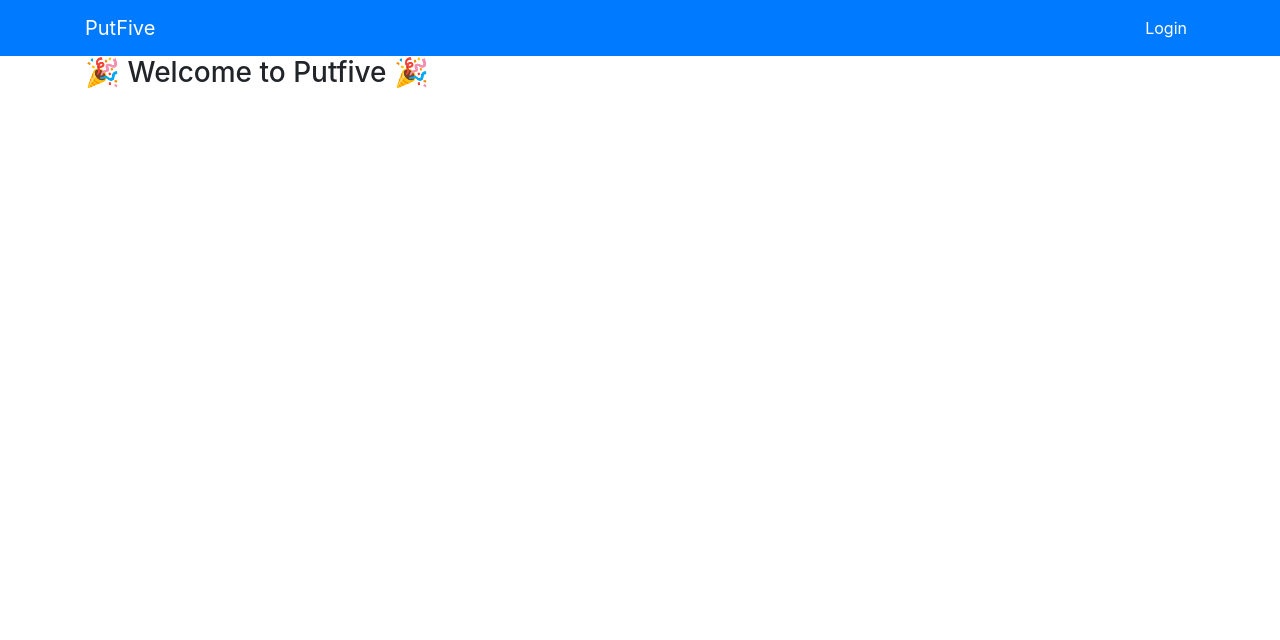
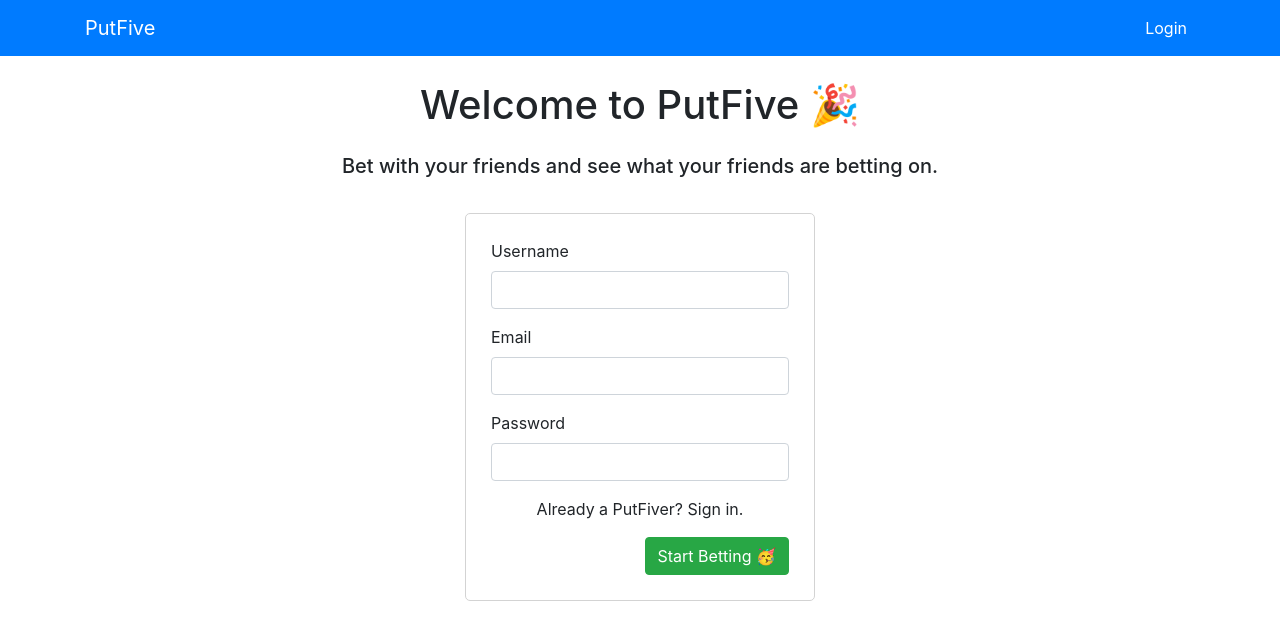
Before and after one commit to brycent/putFive, a Next.js app: page / in a window 1280 px wide. Shown: the top 640 px of the page. Built offline with nearby package versions, Linux system fonts and the light colour scheme.

Commit message:
created signup form and homepage

```diff
--- a/components/LandingContent/LandingContent.tsx
+++ b/components/LandingContent/LandingContent.tsx
@@ -1,9 +1,19 @@
+import React from "react";
 import { Container } from "reactstrap";
+import Signup from "../Signup/Signup";
+import styles from "../../styles/components/LandingContent/LandingContent.module.css";
+
 export const LandingContent = () => {
   return (
     <div>
       <Container>
-        <h3>🎉 Welcome to Putfive 🎉</h3>
+        <h1 className={styles.heading}>Welcome to PutFive 🎉</h1>
+        <h5 className={styles.intro}>
+          Bet with your friends and see what your friends are betting on.
+        </h5>
+        <div className={styles.signup}>
+          <Signup />
+        </div>
       </Container>
     </div>
   );
--- /dev/null
+++ b/components/Signup/Signup.tsx
@@ -0,0 +1,32 @@
+import React from "react";
+import { Button, Form, FormGroup, Label, Input } from "reactstrap";
+import styles from "../../styles/components/Signup/Signup.module.css";
+
+export const Signup = () => {
+  return (
+    <div className={styles.form}>
+      <Form>
+        <FormGroup>
+          <Label for="Username">Username</Label>
+          <Input type="text" />
+        </FormGroup>
+        <FormGroup>
+          <Label for="Email">Email</Label>
+          <Input type="email" />
+        </FormGroup>
+        <FormGroup>
+          <Label for="password">Password</Label>
+          <Input type="text" />
+        </FormGroup>
+      </Form>
+      <div>
+        <p className={styles.login}>Already a PutFiver? Sign in.</p>
+      </div>
+      <div className={styles.start}>
+        <Button color="success">Start Betting 🥳</Button>
+      </div>
+    </div>
+  );
+};
+
+export default Signup;
--- a/pages/index.tsx
+++ b/pages/index.tsx
@@ -1,8 +1,8 @@
 /* eslint-disable import/no-unresolved */
+import React from "react";
 import Head from "next/head";
 import { LandingNavbar } from "../components/Navbar/LandingNavbar";
 import { LandingContent } from "../components/LandingContent/LandingContent";
-import styles from "../styles/Home.module.css";
 
 export default function Home() {
   return (
--- /dev/null
+++ b/styles/components/LandingContent/LandingContent.module.css
@@ -0,0 +1,16 @@
+.heading {
+  margin-top: 25px;
+  text-align: center;
+}
+
+.intro {
+  margin-top: 25px;
+  text-align: center;
+  margin-bottom: 35px;
+}
+
+.signup {
+  display: flex;
+  align-items: center;
+  justify-content: center;
+}
--- /dev/null
+++ b/styles/components/Signup/Signup.module.css
@@ -0,0 +1,29 @@
+/* Smartphones (portrait) ----------- */
+@media only screen and (max-width: 400px) {
+  /* Styles */
+  .form {
+    width: 300px;
+    padding: 25px;
+    border: 1px solid lightgray;
+    border-radius: 5px;
+  }
+}
+
+@media only screen and (min-width: 400px) {
+  /* Styles */
+  .form {
+    width: 350px;
+    padding: 25px;
+    border: 1px solid lightgray;
+    border-radius: 5px;
+  }
+}
+
+.start {
+  display: flex;
+  justify-content: flex-end;
+}
+
+.login {
+  text-align: center;
+}
```
Also changed, not shown: .eslintrc.json.
